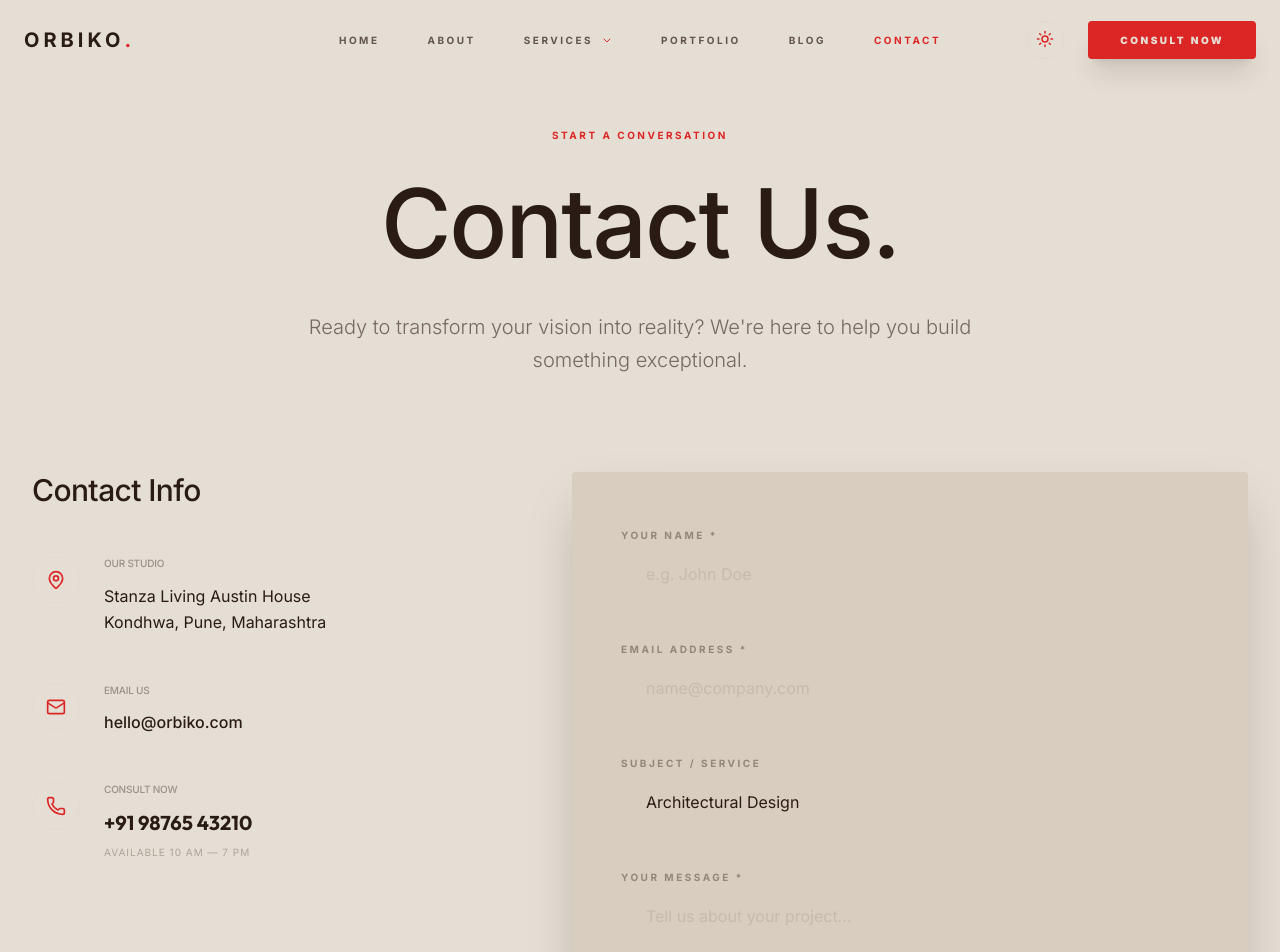
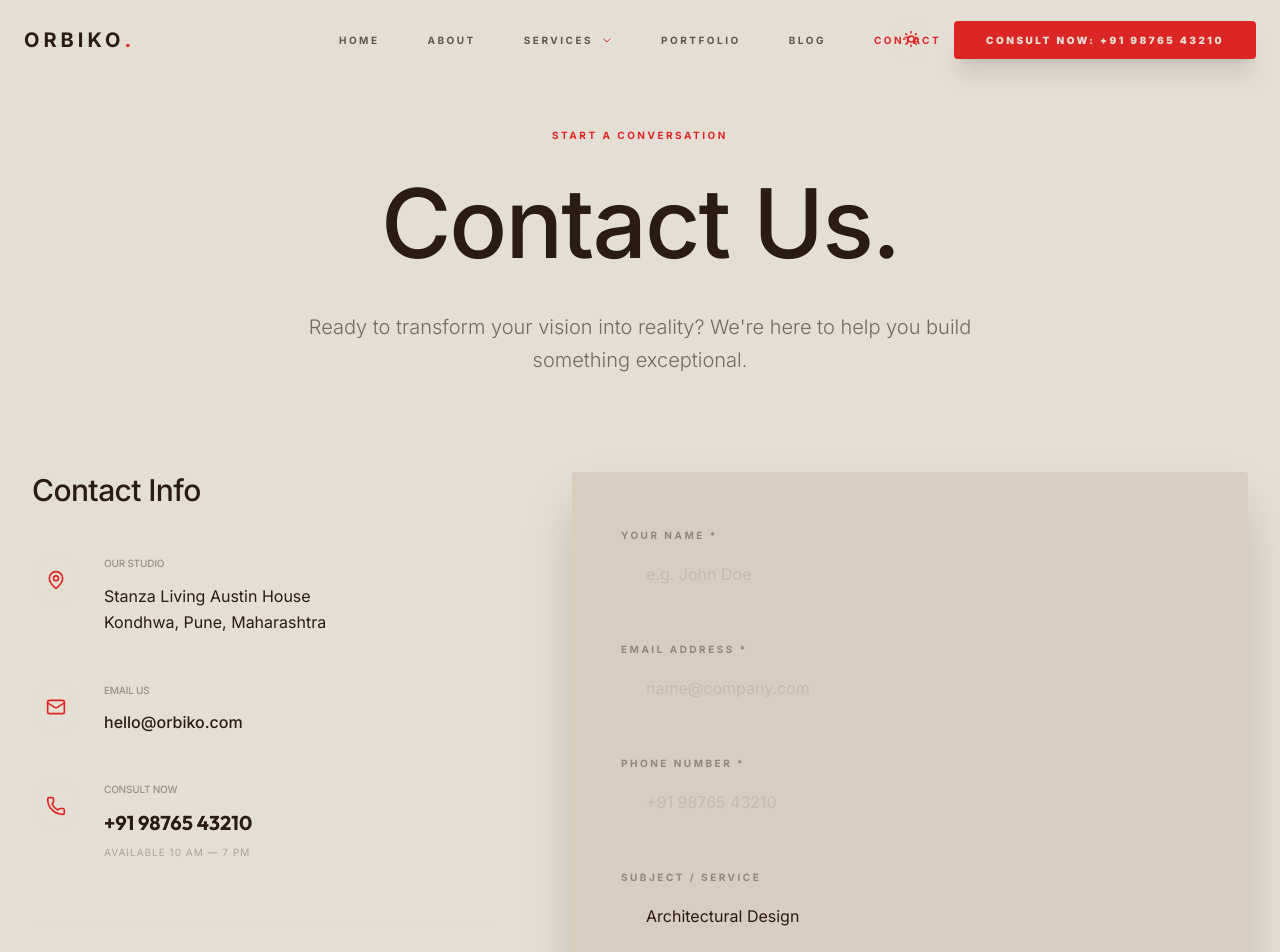
Before and after one commit to vinaychute2506-oss/orbiko-web, a Next.js app: page /contact in a window 1280 px wide. Shown: the top 952 px of the page. Built offline with nearby package versions, Linux system fonts and the light colour scheme.

Commit message:
Update: Added phone number to Consult button and phone field to contact form

```diff
--- a/app/contact/page.tsx
+++ b/app/contact/page.tsx
@@ -223,6 +223,16 @@ export default function ContactPage() {
                     </div>
 
                     <div className="space-y-3">
+                      <label className="text-[10px] uppercase tracking-[0.25em] text-foreground/40 font-bold">Phone Number *</label>
+                      <input
+                        required
+                        type="tel"
+                        placeholder="+91 98765 43210"
+                        className="w-full bg-secondary border border-border/5 px-6 py-4 text-foreground text-base focus:border-primary focus:outline-none transition-all duration-300 placeholder:text-foreground/10"
+                      />
+                    </div>
+
+                    <div className="space-y-3">
                       <label className="text-[10px] uppercase tracking-[0.25em] text-foreground/40 font-bold">Subject / Service</label>
                       <select
                         value={service}
--- a/components/Navbar.tsx
+++ b/components/Navbar.tsx
@@ -151,10 +151,10 @@ export function Navbar() {
           <div className="hidden md:flex items-center gap-6 z-10">
             <ThemeToggle />
             <Link
-              href="/contact"
+              href="tel:+919876543210"
               className="bg-primary text-background px-8 py-3.5 text-[10px] uppercase tracking-[0.25em] font-black hover:bg-foreground transition-all duration-300 rounded-sm leading-none inline-block shadow-xl"
             >
-              Consult Now
+              Consult Now: +91 98765 43210
             </Link>
           </div>
 
```
